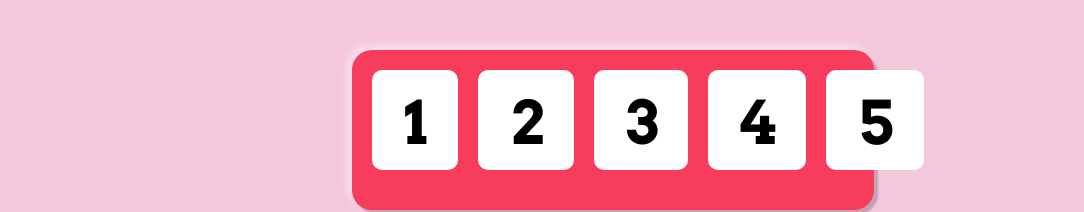
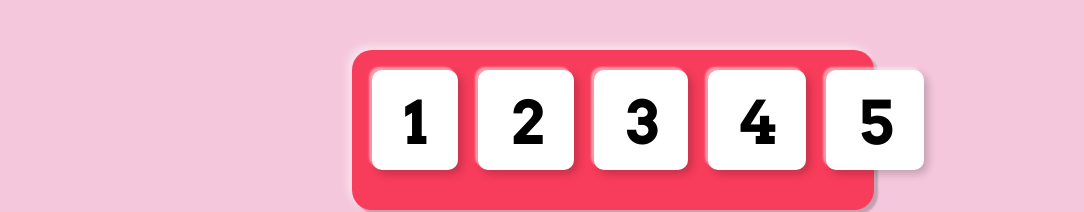
Before and after one commit to kunalh99/ICD-Expert, a React (Create React App) app: page / in a window 1280 px wide. Shown: the part 585-797 px from the top of the page, without its empty margins (0-1084 px from the left). Built offline with nearby package versions, Linux system fonts and the light colour scheme.

Commit message:
Add shadow to sample panel tiles

```diff
--- a/src/components/SampleTile/SampleTile.css
+++ b/src/components/SampleTile/SampleTile.css
@@ -6,6 +6,8 @@
     font-size: 30px;
     font-family: 'Arvo';
     margin: 20px 10px 0px 10px;
+    box-shadow: 4px 4px 8px 0 rgba(0, 0, 0, 0.2),
+    -3px -3px 2px 0 rgba(255, 255, 255, 0.5);
 }
 
 .sample__tile h1 {
```
